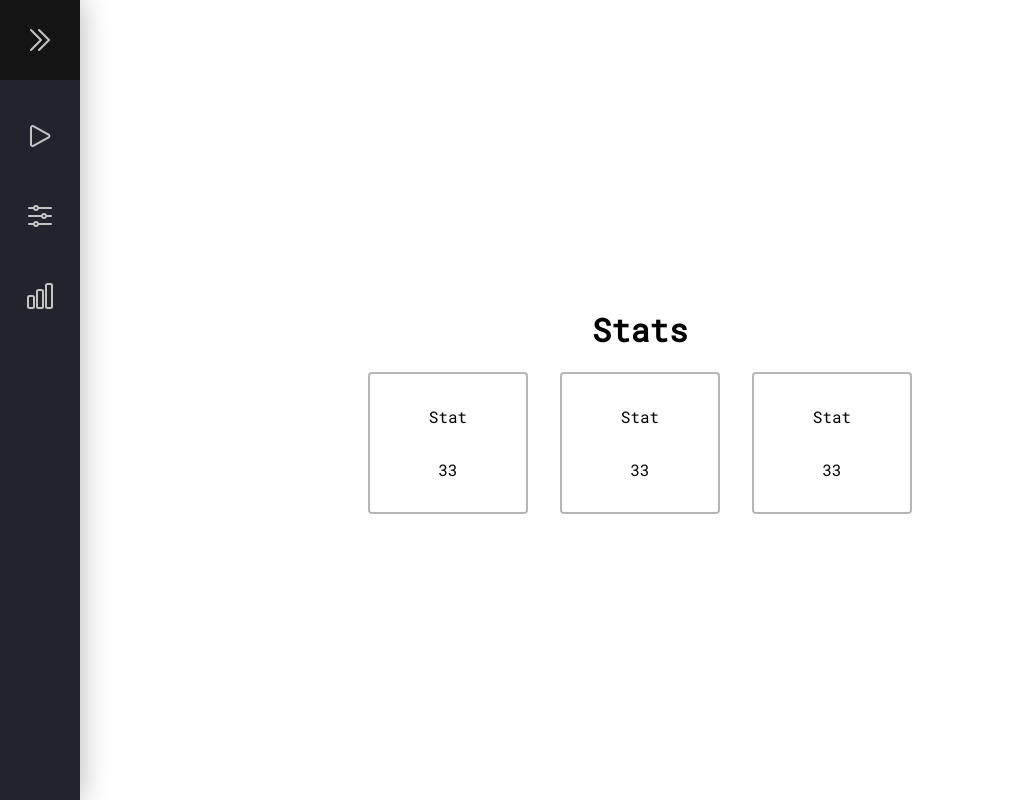
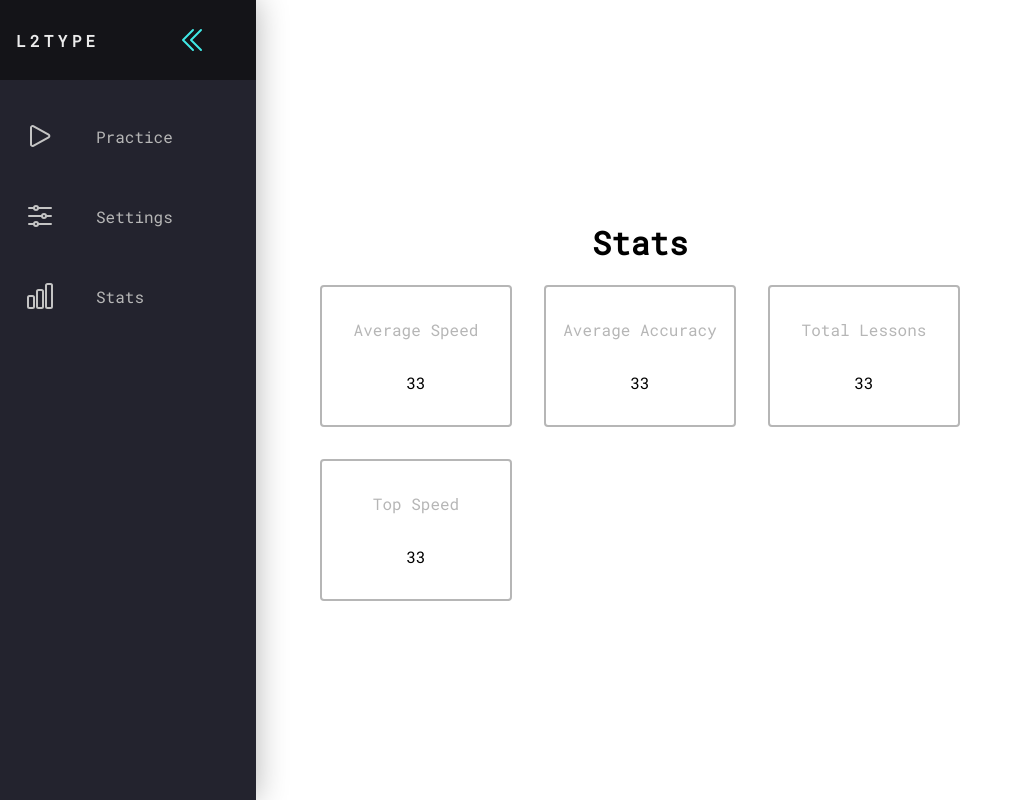
Before and after one commit to jaredami/l2-type, a Next.js app: page /stats in a window 1280 px wide. Shown: the whole page, without its empty margins (0-1023 px from the left). Built offline with nearby package versions, Linux system fonts and the light colour scheme.

Commit message:
Add actual stat labels

```diff
--- a/components/StatsPanel/StatsPanel.module.css
+++ b/components/StatsPanel/StatsPanel.module.css
@@ -2,14 +2,19 @@
   display: grid;
   grid-template-columns: 1fr 1fr 1fr;
   grid-column-gap: 2rem;
+  grid-row-gap: 2rem;
 }
 
 .statContainer {
   border: 2px solid var(--color-gray);
   padding: 1rem;
   border-radius: 4px;
-  width: 10rem;
+  width: 12rem;
   display: flex;
   flex-direction: column;
   align-items: center;
 }
+
+.statLabel {
+  color: var(--color-gray);
+}
--- a/components/StatsPanel/StatsPanel.tsx
+++ b/components/StatsPanel/StatsPanel.tsx
@@ -5,15 +5,19 @@
   return (
     <div className={styles.statsContainer}>
       <div className={styles.statContainer}>
-        <p>Stat</p>
+        <p className={styles.statLabel}>Average Speed</p>
         <p>33</p>
       </div>
       <div className={styles.statContainer}>
-        <p>Stat</p>
+        <p className={styles.statLabel}>Average Accuracy</p>
         <p>33</p>
       </div>
       <div className={styles.statContainer}>
-        <p>Stat</p>
+        <p className={styles.statLabel}>Total Lessons</p>
+        <p>33</p>
+      </div>
+      <div className={styles.statContainer}>
+        <p className={styles.statLabel}>Top Speed</p>
         <p>33</p>
       </div>
     </div>
```
